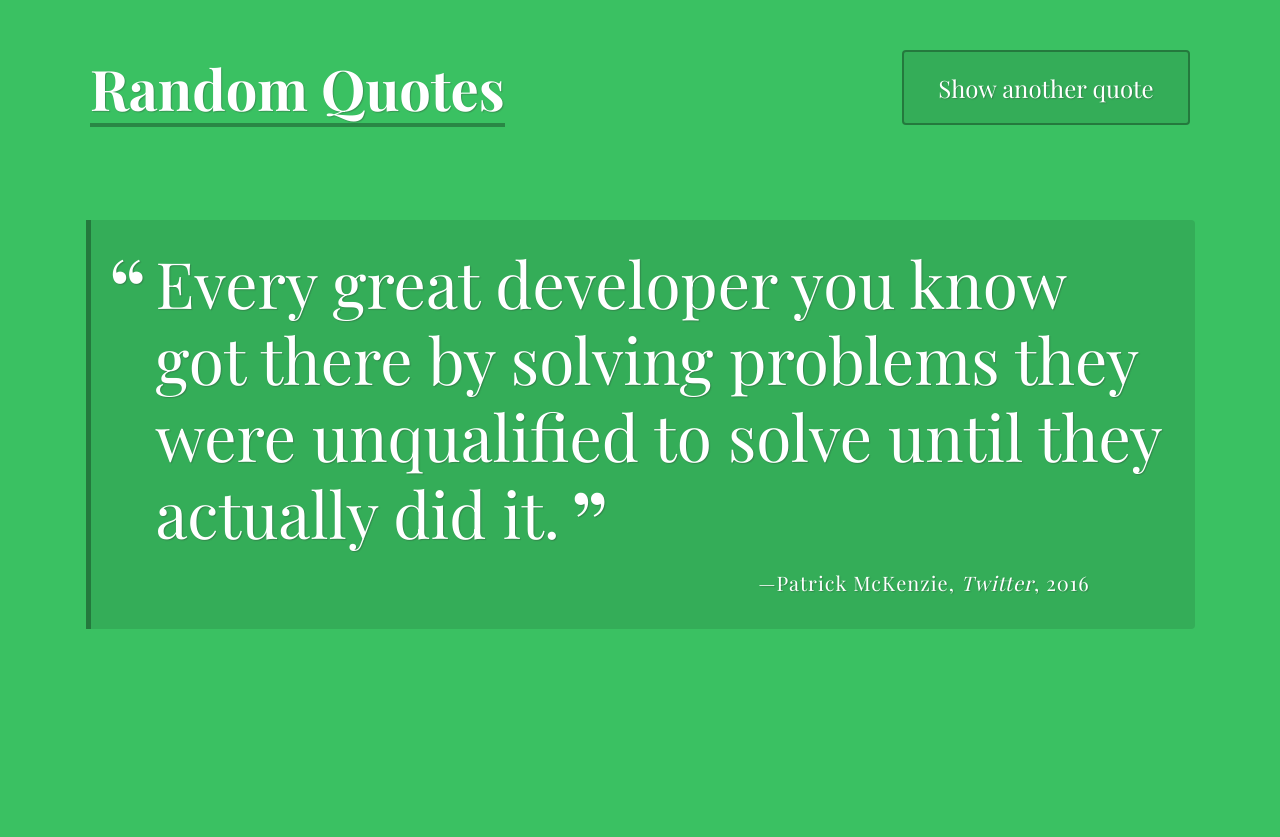
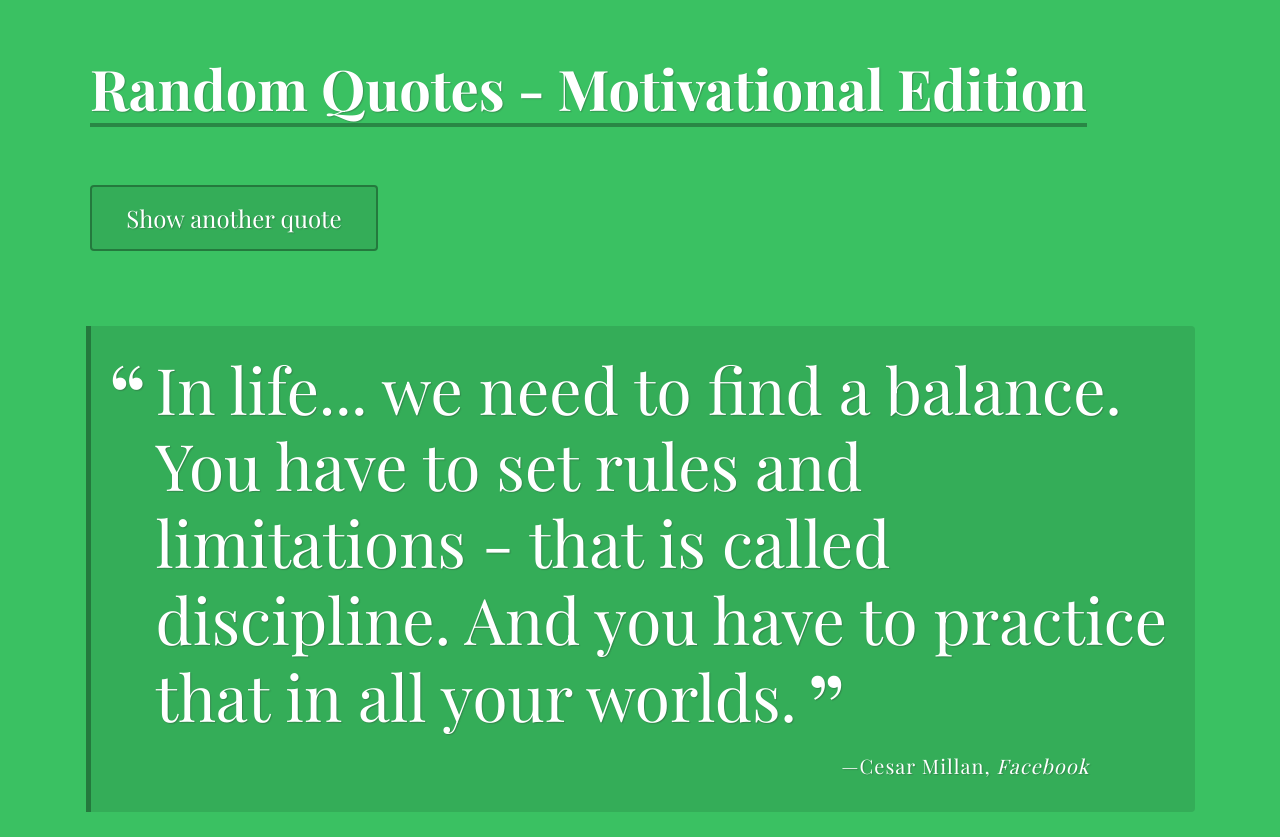
Before and after one commit to tboyde/fsjs-treehouse-unit-1, a plain HTML site: page index.html in a window 1280 px wide. Both pictures are taken after a click on the button "Show another quote". Before the commit the page ends 800 px from the top, so only its background shows below. Drawn offline with nearby package versions, Linux system fonts and the light colour scheme; a web font is replaced by a local one.

Commit message:
Added changes to CSS, HTML, and JS files

```diff
--- a/index.html
+++ b/index.html
@@ -10,7 +10,7 @@
 
   <body>
     <header>
-      <h1>Random Quotes</h1>
+      <h1>Random Quotes - Motivational Edition</h1>
       <button id="load-quote" class="load-quote">Show another quote</button>
     </header>
 
--- a/js/script.js
+++ b/js/script.js
@@ -18,15 +18,15 @@ const quotes = [
 {
     "quote": "I will just create, and if it works, it works, and if it doesn't, I'll create something else. I don't have any limitations on what I think I could do or be.",
     "source": "Oprah Winfrey",
-    "citation": "",
+    "citation": "'Oprah Winfrey speaks: insight from the world's most influential voice' by John Wiley & Sons",
     "year": "1998"
   },
 {
-    "quote": "3A truly creative person rids him or herself of all self-imposed limitations.",
+    "quote": "A truly creative person rids him or herself of all self-imposed limitations.",
     "source": "Gerald Jampolsky"
   },
 {
-    "quotes": "In life... we need to find a balance. You have to set rules and limitations - that is called discipline. And you have to practice that in all your worlds.",
+    "quote": "In life... we need to find a balance. You have to set rules and limitations - that is called discipline. And you have to practice that in all your worlds.",
     "source": "Cesar Millan",
     "citation": "Facebook",
     "year": "2004"
@@ -58,25 +58,35 @@ const quotes = [
 }
 
 ];
+// console.log(quotes.length);
 
 /***
  * `getRandomQuote` function
 ***/
 
-function getRandomQuote() {
-  const randoNum = Math.floor(Math.random(quotes.length))
-
-
-  const randomGen = Math.floor(Math.random()*(highNum - lowNum +1))+ lowNum;
-
+function getRandomQuote(){
+  const randomValue = Math.floor( Math.random() * (quotes.length -1));
+  return quotes[randomValue];
 };
-
-
 
 /***
  * `printQuote` function
 ***/
 
+function printQuote(){
+  let selectedQuote = getRandomQuote();
+  let displayHTML =
+  `<p class="quote">${selectedQuote["quote"]}</p><p class="source">${selectedQuote["source"]}`
+
+    if (selectedQuote["citation"]){
+      displayHTML += `<span class="citation">${selectedQuote["citation"]}</span>`
+    } else if (selectedQuote["year"]) {
+      displayHTML += `<span class="year">${selectedQuote["year"]}</span>`
+    } else {
+      displayHTML += `</p>`
+    };
+  document.getElementById('quote-box').innerHTML = displayHTML;
+};
 
 
 /***
```
Also changed, not shown: css/normalize.css, 1 other file.
